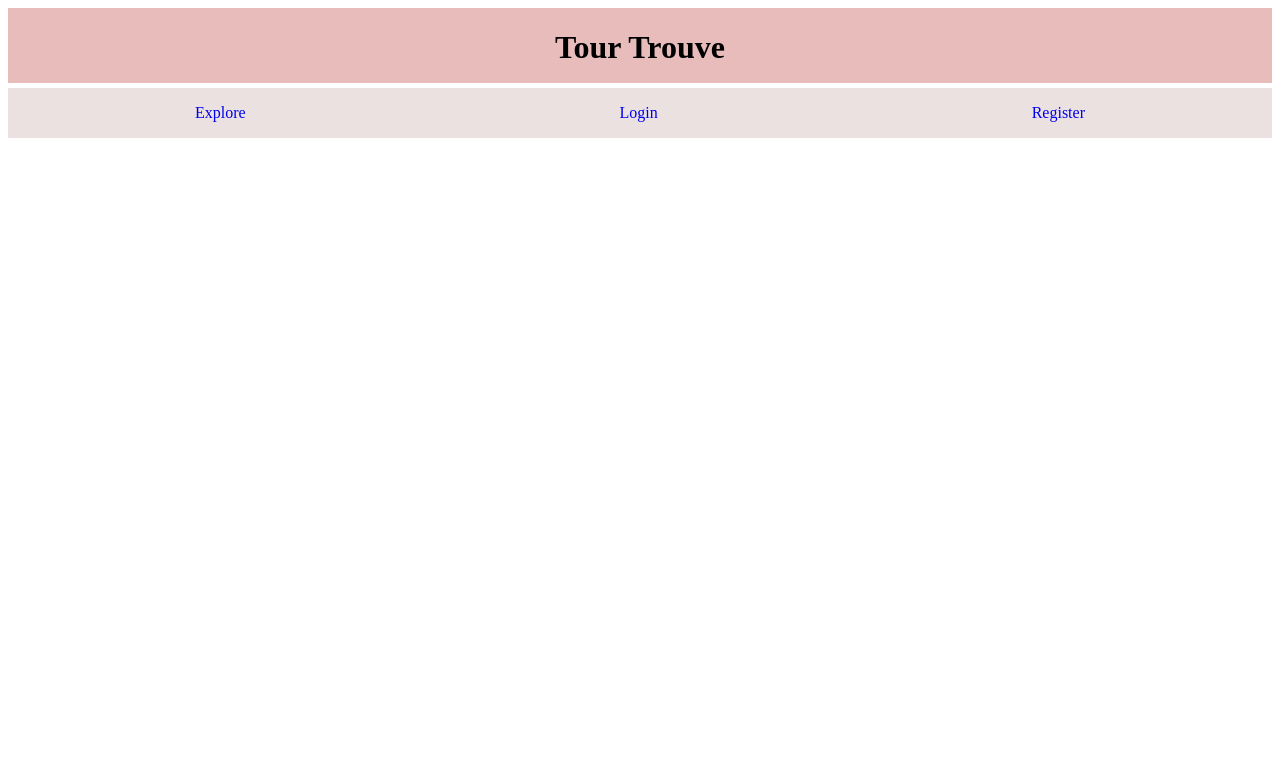
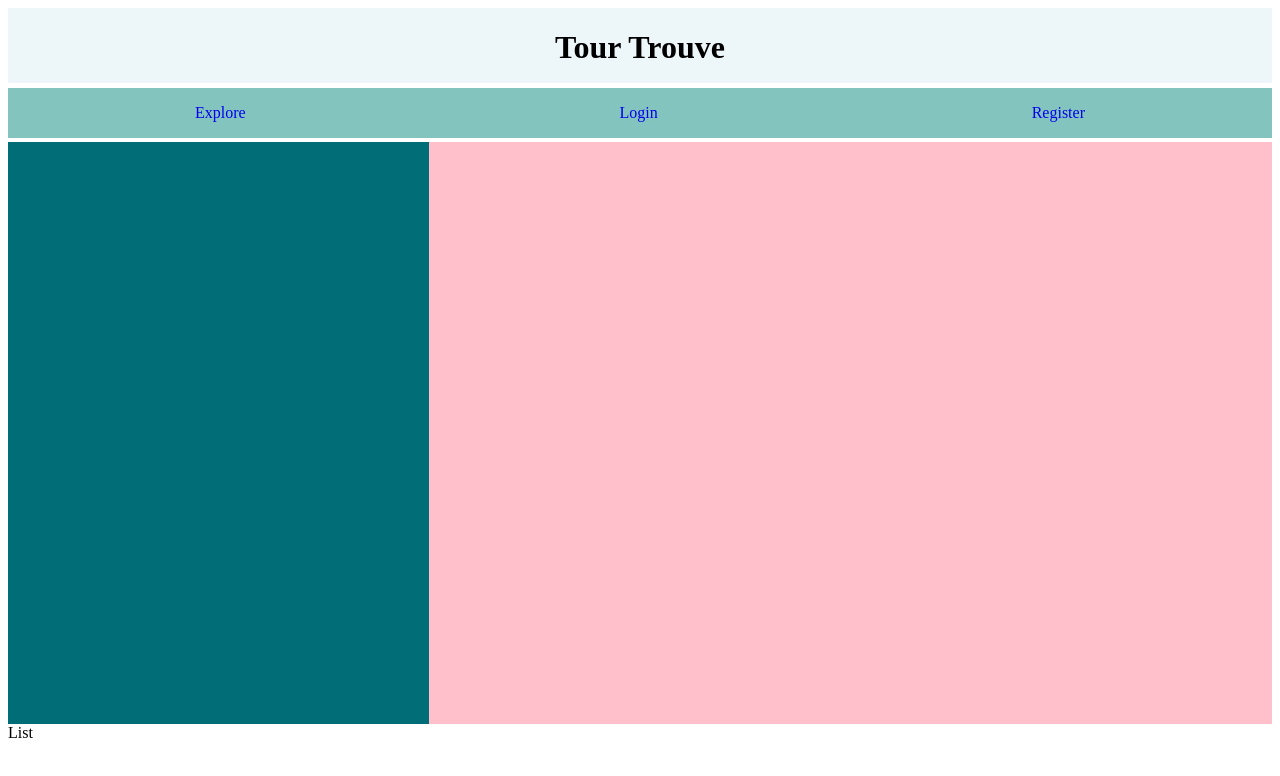
Before and after one commit to quynguy/ant-design-react, a React (Vite) app in the folder ant-design-react/: page / in a window 1280 px wide. Shown: the top 776 px of the page. Built offline with nearby package versions, Linux system fonts and the light colour scheme.

Commit message:
adimplemented rafce for list and map components,

```diff
--- a/ant-design-react/src/components/Header/Header.jsx
+++ b/ant-design-react/src/components/Header/Header.jsx
@@ -1,6 +1,7 @@
 import React from 'react'
 
 import './header-styles.css';
+import List from '../List/List.jsx';
 
 
 const Header = () => {
@@ -16,6 +17,12 @@ const Header = () => {
         <a href="#">Login</a>
         <a href="#">Register</a>
       </nav>
+
+      <main className="explore-container">
+        <div className="explore-right"></div>
+        <List />
+        <div className="explore-left"></div>
+      </main>
     </div>
 
   )
--- a/ant-design-react/src/components/Header/header-styles.css
+++ b/ant-design-react/src/components/Header/header-styles.css
@@ -1,6 +1,9 @@
+* {
+    box-sizing: border-box;
+}
 
 .header {
-    background-color: rgb(233, 188, 188);
+    background-color: #edf6f9;
     height: 75px;
 }
 
@@ -12,7 +15,7 @@
 
 nav {
     height: 50px;
-    background-color: rgb(235, 225, 225);
+    background-color: #83c5be;
 }
 
 .nav-bar {
@@ -25,3 +28,29 @@ nav {
 .nav-bar a {
     text-decoration: none;
 }
+
+main {
+    height: 75vh;
+    overflow: auto;
+    margin-top: .25rem;
+}
+
+.explore-container {
+    display: grid;
+    grid-template-columns: 1fr 1fr 1fr;
+    grid-template-rows: 1fr 1fr;
+    gap: 0px 0px;
+    grid-template-areas:
+        "explore-left explore-right explore-right"
+        "explore-left explore-right explore-right";
+}
+
+.explore-right {
+    grid-area: explore-right;
+    background-color: pink;
+}
+
+.explore-left {
+    grid-area: explore-left;
+    background-color: #006d77;
+}
--- /dev/null
+++ b/ant-design-react/src/components/List/List.jsx
@@ -0,0 +1,9 @@
+import React from 'react'
+
+const List = () => {
+  return (
+    <div>List</div>
+  )
+}
+
+export default List
--- /dev/null
+++ b/ant-design-react/src/components/List/list-styles.css
@@ -0,0 +1,7 @@
+* {
+    box-sizing: border-box;
+}
+
+.explore-container {
+    background-color: red;
+}
```
Also changed, not shown: ant-design-react/src/components/Explore/Explore.jsx (deleted, +0 -9 lines), ant-design-react/src/components/Map/Map.jsx (added, +9 -0 lines), ant-design-react/src/components/Map/map-styles.css (added).
